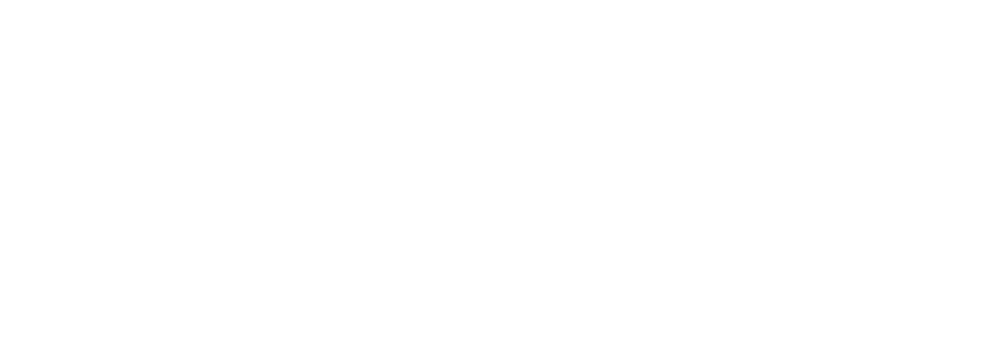
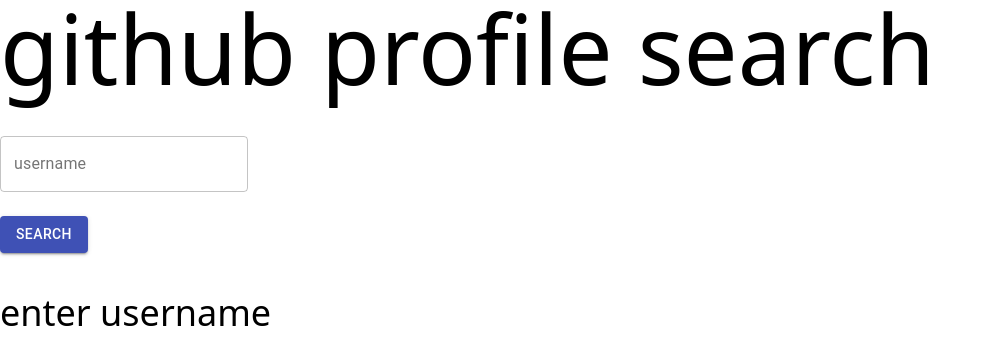
Before and after one commit to thisnat/learn-mern, a React (Create React App) app: page /lab6 in a window 1280 px wide. Shown: the top 364 px of the page, without its empty margins (0-990 px from the left). Built offline with nearby package versions, Linux system fonts and the light colour scheme.

Commit message:
github profile search

```diff
--- a/src/App.js
+++ b/src/App.js
@@ -9,6 +9,7 @@
 import Lab4 from './views/Lab4';
 import Lab4Edit from './views/Lab4edit';
 import Lab5 from './views/Lab5'
+import Lab6 from './views/Lab6'
 
 class App extends Component {
     render() {
@@ -24,6 +25,7 @@
                         <Route exact path="/lab4" component={Lab4} />
                         <Route path="/lab4/edit/:id" component={Lab4Edit} />
                         <Route path="/lab5" component={Lab5} />
+                        <Route path="/lab6" component={Lab6} />
                     </Switch>
                 </Router>
             </div>
--- /dev/null
+++ b/src/components/GithubBox.js
@@ -0,0 +1,17 @@
+import React from 'react';
+
+const GithubBox = ({ userData }) => {
+    return (
+        <div>
+            <div className="text-4xl">
+                <img src={userData.avatar_url} alt="profile pic" />
+                <p>{userData.login}</p>
+                <p>followers : {userData.followers}</p>
+                <p>following : {userData.following}</p>
+                <p>repos : {userData.public_repos}</p>
+            </div>
+        </div>
+    );
+};
+
+export default GithubBox;
--- a/src/views/Design.js
+++ b/src/views/Design.js
@@ -4,13 +4,17 @@
     return (
         <div>
             <p className="text-8xl">yo</p>
-            <div class="mt-10 flex flex-wrap">
-                <div className="bg-pink-200 p-10 m-5 text-8xl font-what">1</div>
-                <div className="bg-pink-200 p-10 m-5 text-8xl font-what">2</div>
-                <div className="bg-pink-200 p-10 m-5 text-8xl font-what">3</div>
-                <div className="bg-pink-200 p-10 m-5 text-8xl font-what">4</div>
+            <div className="mt-10 h-64 grid grid-rows-3 grid-flow-col gap-4 text-center">
+                <div className="text-8xl font-what bg-za">1</div>
+                <div className="text-8xl font-what bg-za">2</div>
+                <div className="text-8xl font-what bg-za">3</div>
+                <div className="text-8xl font-what bg-za">4</div>
+                <div className="text-8xl font-what bg-za">5</div>
+                <div className="text-8xl font-what bg-za">6</div>
+                <div className="text-8xl font-what bg-za">7</div>
+                <div className="text-8xl font-what bg-za">8</div>
+                <div className="text-8xl font-what bg-za">9</div>
             </div>
-            <div class="flex-shrink w-auto bg-pink-200 p-10 m-5 text-8xl font-what">Lorem ipsum dolor sit amet.</div>
         </div>
     );
 };
--- a/src/views/Home.js
+++ b/src/views/Home.js
@@ -29,6 +29,8 @@
                             <a href="/lab4">lab4 - mongodb 101</a>
                             <br/>
                             <a href="/lab5">lab5 - yet another to do list</a>
+                            <br/>
+                            <a href="/lab6">lab6 - github profile search</a>
                         </div>
                     </div>
                 </div>
--- /dev/null
+++ b/src/views/Lab6.js
@@ -0,0 +1,64 @@
+import React, { Component } from 'react';
+import { TextField,Button } from '@material-ui/core';
+import Axios from 'axios';
+
+import GithubBox from '../components/GithubBox'
+
+class Lab6 extends Component {
+
+    constructor(props) {
+        super(props);
+
+        this.state = {
+            userData: {},
+            username: '',
+            errMsg: 'enter username'
+        }
+    }
+
+    render() {
+        const handleSearchBtn = (e) => {
+            e.preventDefault();
+
+            const url = 'https://api.github.com/users/' + this.state.username;
+            Axios.get(url)
+            .then((res) => {
+                this.setState({
+                    userData: res.data,
+                    errMsg: ''
+                })
+            })
+            .catch((error) => {
+                this.setState({
+                    errMsg: 'profile not found'
+                })
+            })
+        }
+
+        return (
+            <div>
+                <div>
+                    <p className="text-8xl">github profile search</p>
+                    <div className="mt-10">
+                        <TextField id="outlined-basic" label="username" variant="outlined" onChange={(input) => {
+                            this.setState({
+                                username: input.target.value
+                            });
+                        }}/>
+                        <br /><br />
+                        <Button variant="contained" color="primary" onClick={handleSearchBtn}>search</Button>
+                    </div>
+                </div>
+                <div className="mt-10">
+                    {
+                        this.state.errMsg
+                        ? <p className="text-4xl">{this.state.errMsg}</p>
+                        : <GithubBox userData={this.state.userData}/>
+                    }
+                </div>
+            </div>
+        );
+    }
+}
+
+export default Lab6;
```
